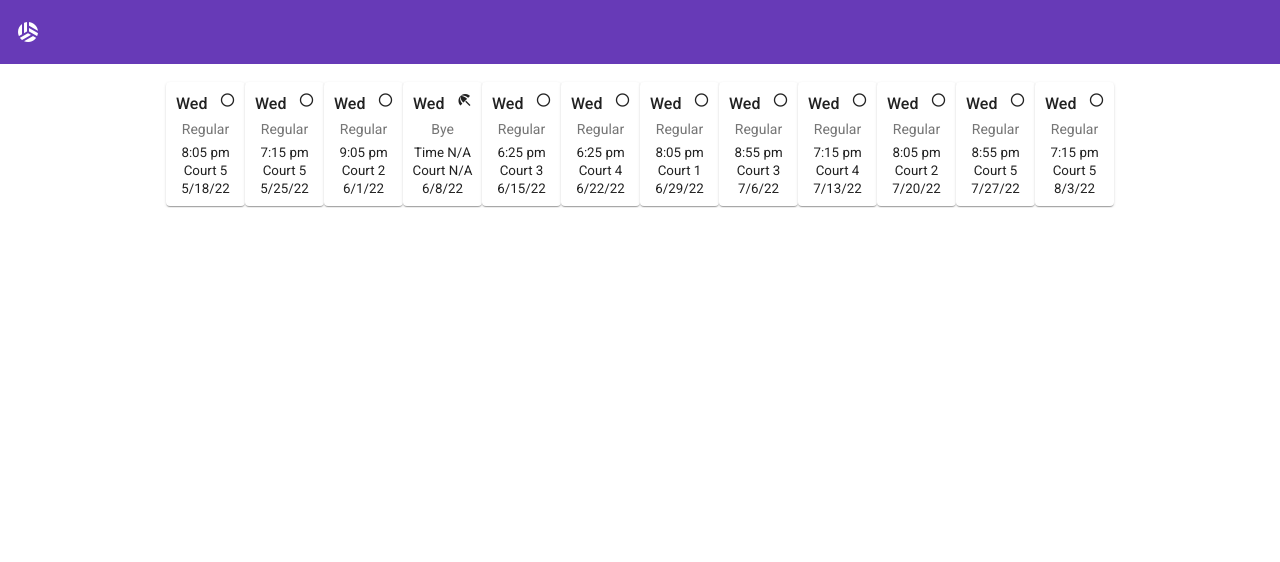
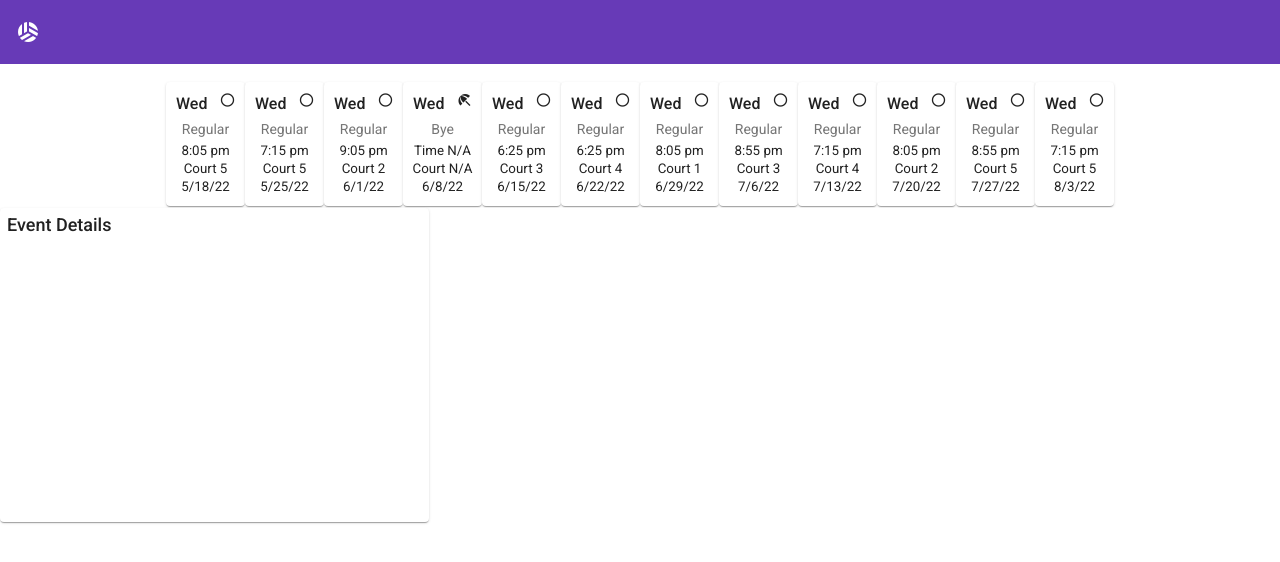
Before and after one commit to fitzerc/squad-page, an Angular app: page / in a window 1280 px wide. Shown: the top 562 px of the page. Built offline with nearby package versions, Linux system fonts and the light colour scheme; no server answers.

Commit message:
game day details added

```diff
--- a/src/app/app.component.html
+++ b/src/app/app.component.html
@@ -3,3 +3,7 @@
 <div style="margin-top: 1rem;">
     <squad-day-carousel *ngIf="gameDaysAsync"  [games]="gameDaysAsync | async"></squad-day-carousel>
 </div>
+
+<div>
+    <squad-game-day-details></squad-game-day-details>
+</div>
--- a/src/app/app.module.ts
+++ b/src/app/app.module.ts
@@ -13,6 +13,7 @@ import { AppComponent } from './app.component';
 import { NavBarComponent } from './nav-bar/nav-bar.component';
 import { DayCarouselComponent } from './day-carousel/day-carousel.component';
 import { GameDayComponent } from './game-day/game-day.component'
+import { GameDayDetailsComponent } from './game-day-details/game-day-details.component';
 import { MockGameDayService, BaseGameDayService } from './services/game-day.service';
 import { MockSquadService, BaseSquadService } from './services/squad.service';
 import { HttpClient, HttpClientModule } from '@angular/common/http';
@@ -22,7 +23,8 @@ import { HttpClient, HttpClientModule } from '@angular/common/http';
     AppComponent,
     NavBarComponent,
     DayCarouselComponent,
-    GameDayComponent
+    GameDayComponent,
+    GameDayDetailsComponent
   ],
   imports: [
     BrowserModule,
--- /dev/null
+++ b/src/app/game-day-details/game-day-details.component.html
@@ -0,0 +1,5 @@
+<mat-card>
+    <mat-card-title>
+        Event Details
+    </mat-card-title>
+</mat-card>
--- /dev/null
+++ b/src/app/game-day-details/game-day-details.component.scss
@@ -0,0 +1,21 @@
+.mat-card {
+    width: 415px;
+    height: 300px;
+    padding: 7px;
+}
+
+.mat-card-title {
+    font-size: large;
+    margin-bottom: 4px;
+}
+
+.mat-card-content {
+    font-size: 10pt;
+}
+
+.content-div {
+    margin-top: -2px;
+    margin-bottom: -2px;
+    padding-top: 0px;
+    padding-bottom: 0px;
+}
--- /dev/null
+++ b/src/app/game-day-details/game-day-details.component.ts
@@ -0,0 +1,23 @@
+import { Component, Input, OnInit } from '@angular/core';
+import { GameDay, GameStatusEnum, GameTypeEnum } from '../game-day/game-day.component';
+
+@Component({
+  selector: 'squad-game-day-details',
+  templateUrl: './game-day-details.component.html',
+  styleUrls: ['./game-day-details.component.scss']
+})
+export class GameDayDetailsComponent implements OnInit {
+  @Input() game: GameDay;
+
+  constructor() {
+    this.game=new GameDay ();
+    this.game.GameCourt='Court 5';
+    this.game.GameDate=new Date ();
+    this.game.GameStatus=GameStatusEnum.Lost;
+    this.game.GameType=GameTypeEnum.Exibition;
+  }
+
+  ngOnInit(): void {
+  }
+
+}
```
Also changed, not shown: 1 other file (tests, documents, lock files or other folders).
